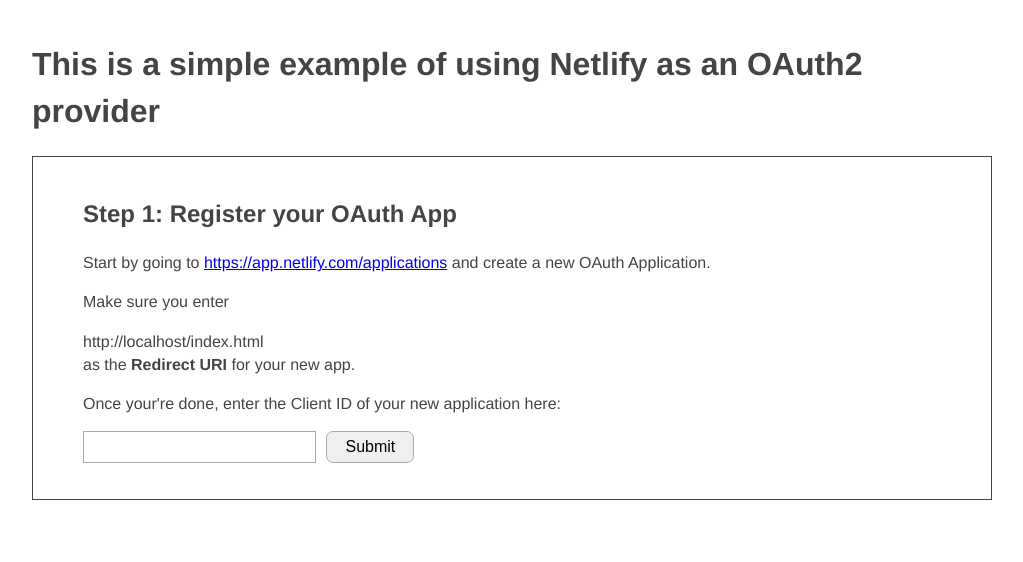
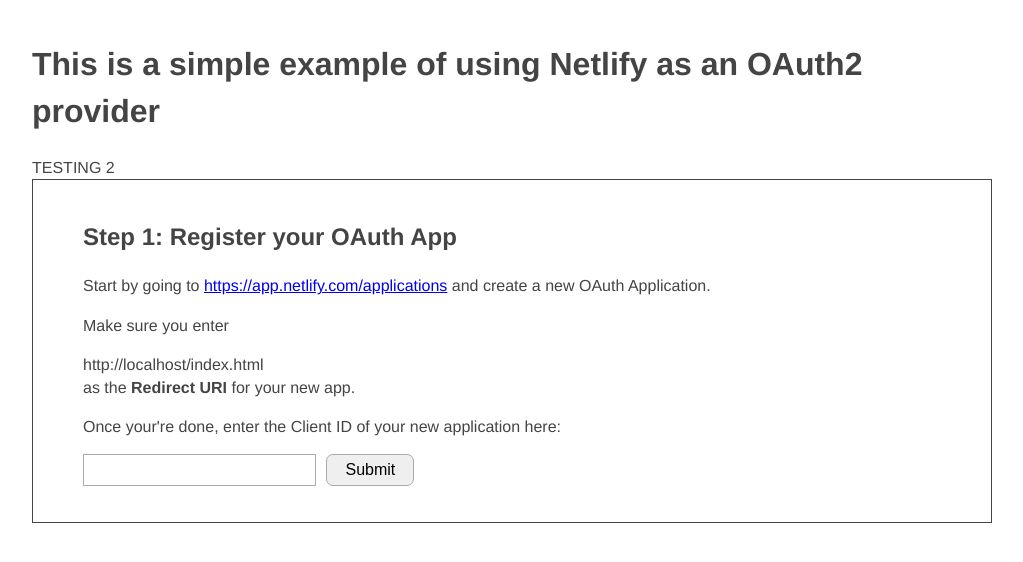
Before and after one commit to faozt10/testingoauth2, a plain HTML site: page index.html in a window 1280 px wide. Shown: the whole page, without its empty margins (128-1151 px from the left). Drawn offline with Linux system fonts and the light colour scheme.

Commit message:
Update index.html

```diff
--- a/index.html
+++ b/index.html
@@ -6,7 +6,7 @@
 </head>
 <body>
   <h1>This is a simple example of using Netlify as an OAuth2 provider</h1>
-
+TESTING 2
   <div id="step-1" class="step">
     <h2>Step 1: Register your OAuth App</h2>
 
```
